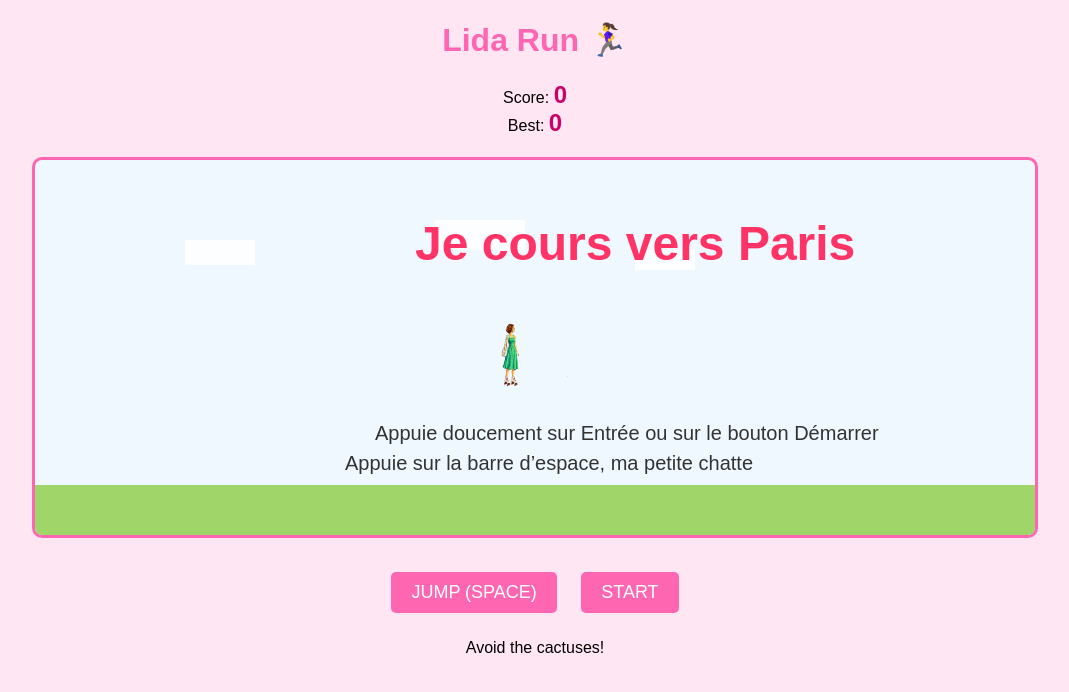
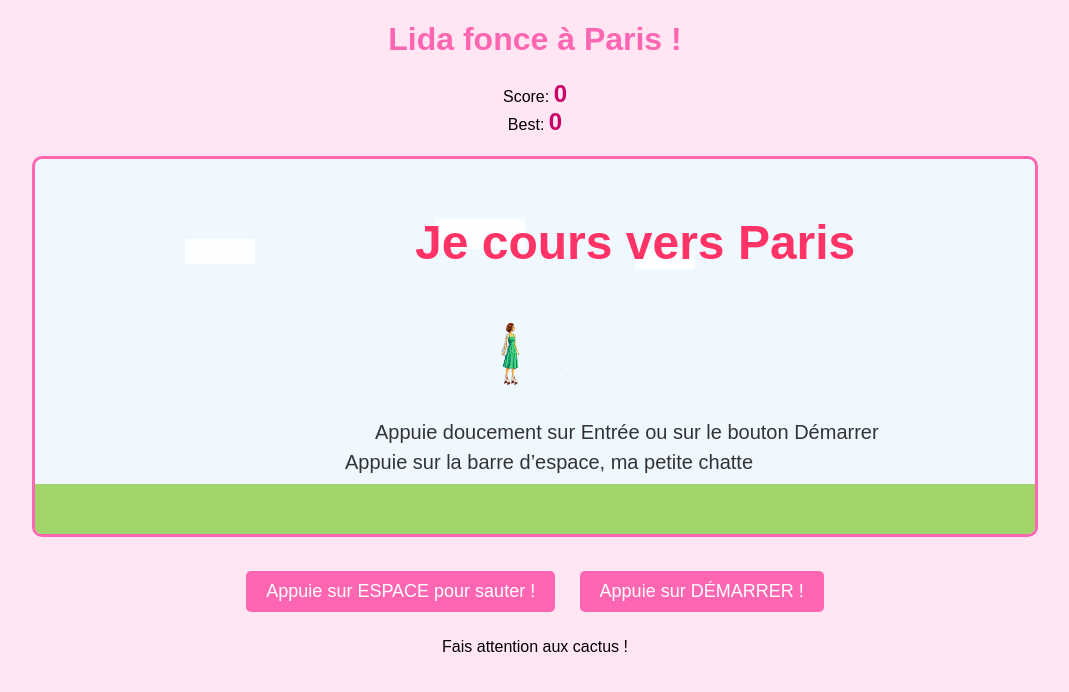
Before and after one commit to asianmf808/lida-run-game, a plain HTML site: page index.html in a window 1280 px wide. Shown: the whole page, without its empty margins (105-1174 px from the left). Drawn offline with Linux system fonts and the light colour scheme.

Commit message:
Update index.html

```diff
--- a/index.html
+++ b/index.html
@@ -5,18 +5,18 @@
     <link rel="stylesheet" href="style.css">
 </head>
 <body>
-    <h1>Lida Run 🏃‍♀️</h1>
+    <h1>Lida fonce à Paris !</h1>
     <div>Score: <span id="score">0</span></div>
     <div>Best: <span id="best">0</span></div>
 
     <canvas id="game" width="1000" height="375"></canvas>
 
     <div>
-        <button onclick="jump()">JUMP (SPACE)</button>
-        <button onclick="start()">START</button>
+        <button onclick="jump()">Appuie sur ESPACE pour sauter !</button>
+        <button onclick="start()">Appuie sur DÉMARRER !</button>
     </div>
 
-    <p>Avoid the cactuses!</p>
+    <p>Fais attention aux cactus !</p>
 
     <script src="game.js"></script>
 </body>
```
